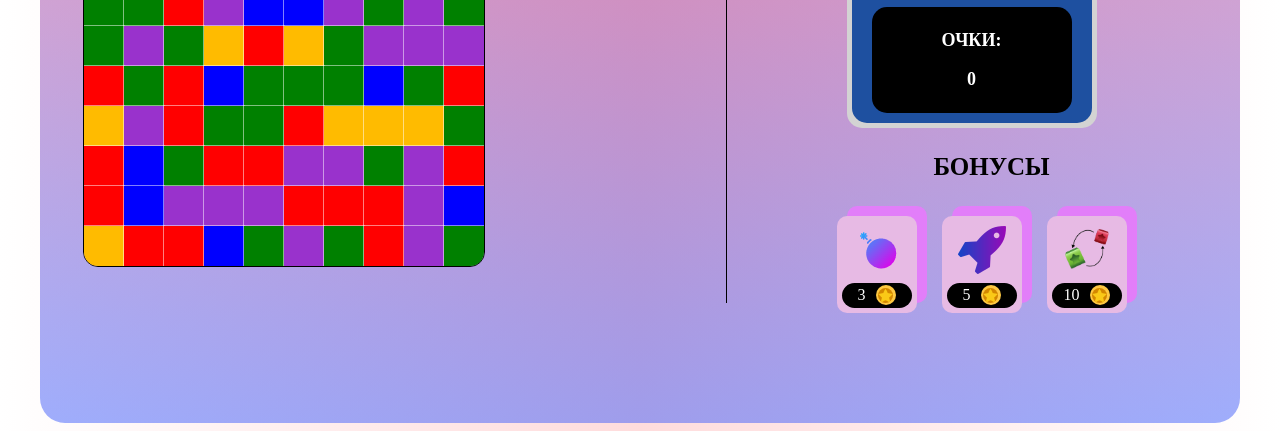
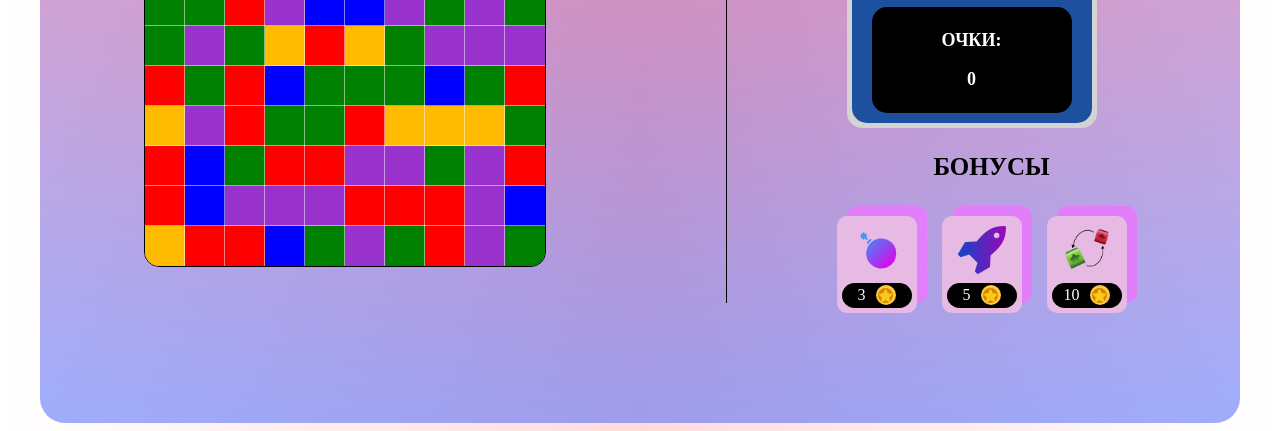
Before and after one commit to Ashot-Atoyan-Babken/game, a plain HTML site: page index.html in a window 1280 px wide. Shown: the part 421-852 px from the top of the page. Drawn offline with Linux system fonts and the light colour scheme.

Commit message:
Update style.css

```diff
--- a/css/style.css
+++ b/css/style.css
@@ -171,7 +171,6 @@ h3 {
 
 canvas {
    border-radius: 15px;
-   margin-left: -15%;
    border: 1px solid #000;
 }
 
```
